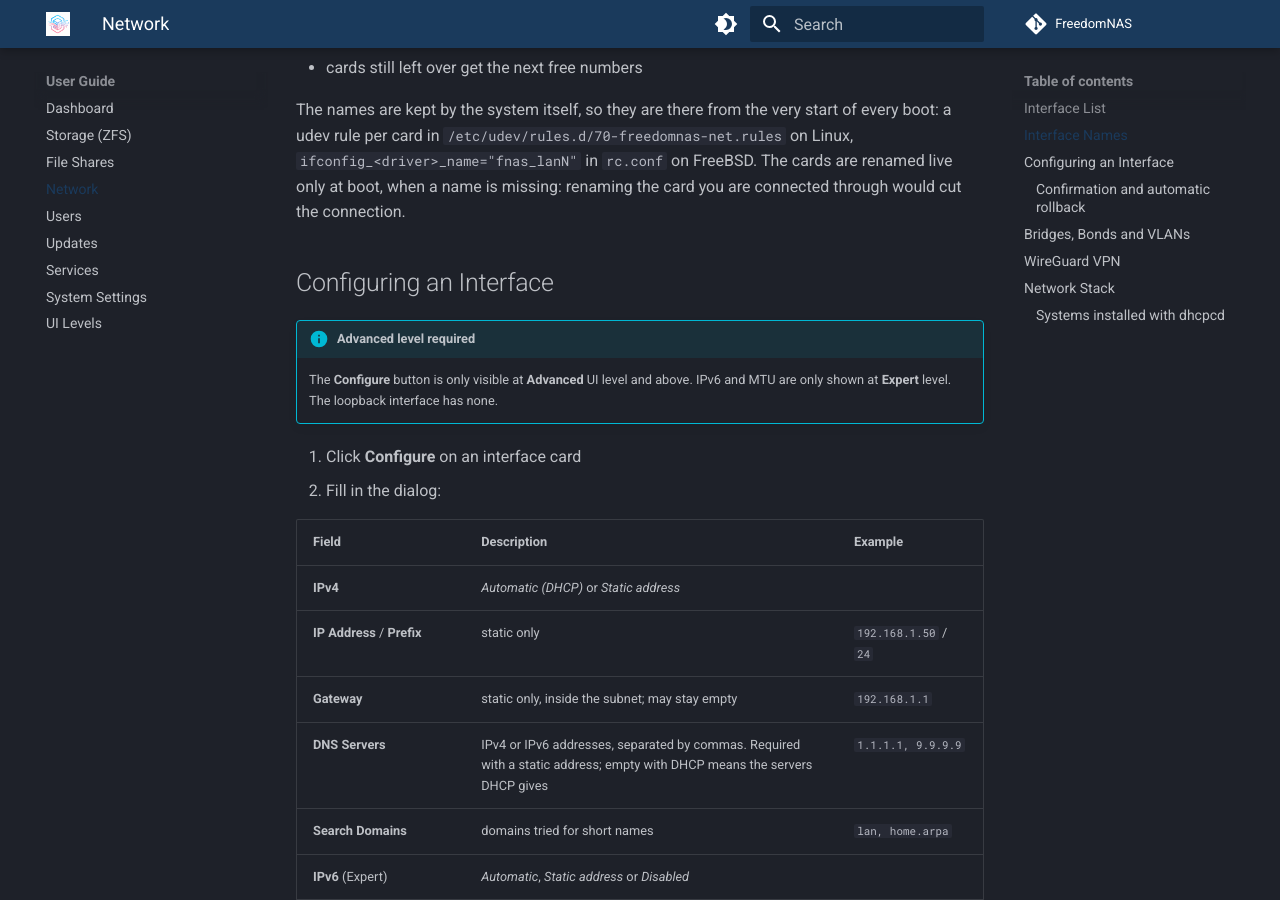
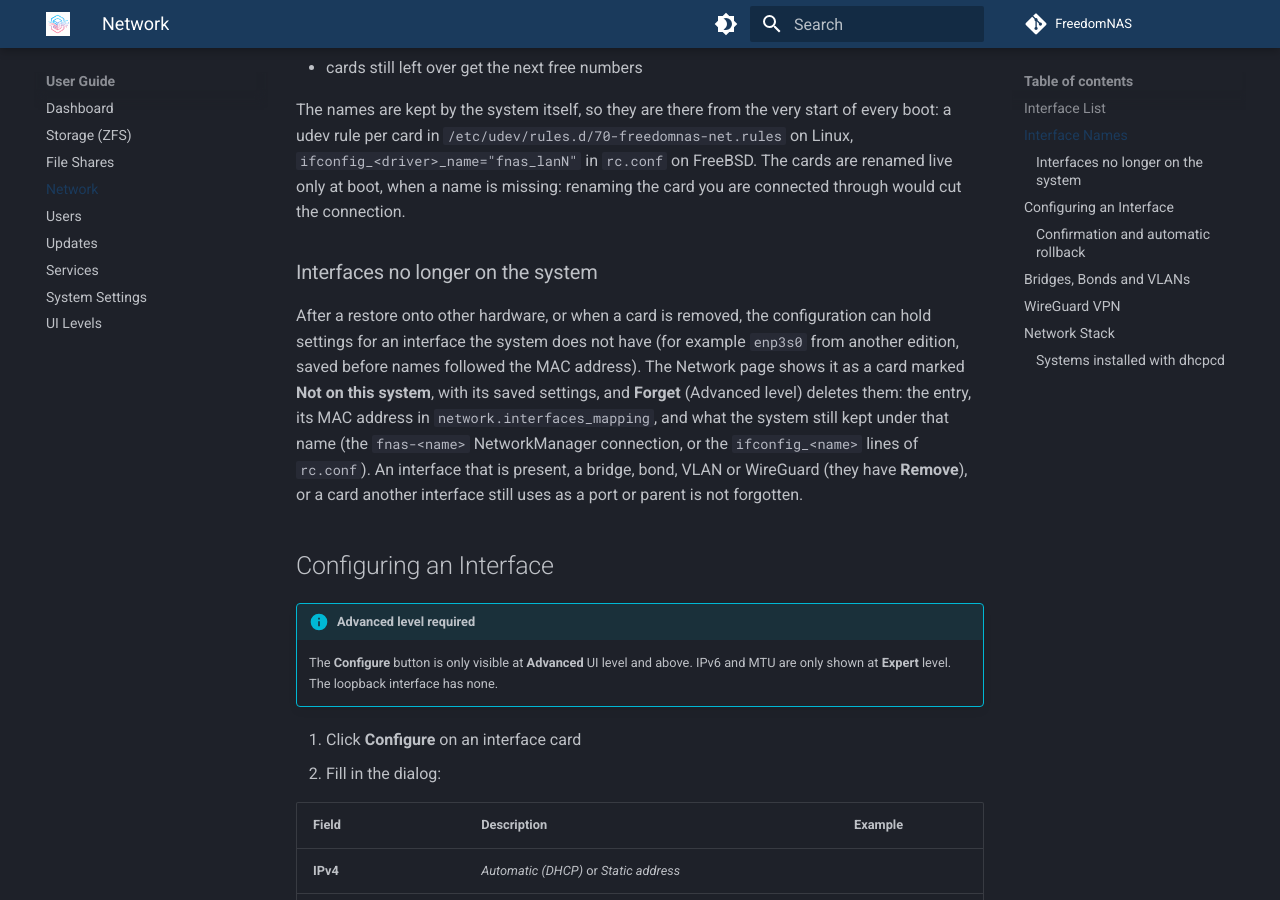
Before and after one commit to FreedomNAS/freedomnas-docs, an MkDocs documentation site: the page built from docs/user-guide/network.md, in a window 1280 px wide and 900 px high, scrolled down 954 px. Built offline with MkDocs 1.6.1 and Material for MkDocs 9.7.7, drawn with Linux system fonts in a browser that asks for light colours.

Commit message:
Document forgetting interfaces no longer on the system

```diff
--- a/docs/user-guide/network.md
+++ b/docs/user-guide/network.md
@@ -39,6 +39,19 @@ start of every boot: a udev rule per card in
 `ifconfig_<driver>_name="fnas_lanN"` in `rc.conf` on FreeBSD. The cards
 are renamed live only at boot, when a name is missing: renaming the card
 you are connected through would cut the connection.
+
+### Interfaces no longer on the system
+
+After a restore onto other hardware, or when a card is removed, the
+configuration can hold settings for an interface the system does not have
+(for example `enp3s0` from another edition, saved before names followed the
+MAC address). The Network page shows it as a card marked **Not on this
+system**, with its saved settings, and **Forget** (Advanced level) deletes
+them: the entry, its MAC address in `network.interfaces_mapping`, and what
+the system still kept under that name (the `fnas-<name>` NetworkManager
+connection, or the `ifconfig_<name>` lines of `rc.conf`). An interface that
+is present, a bridge, bond, VLAN or WireGuard (they have **Remove**), or a
+card another interface still uses as a port or parent is not forgotten.
 
 ## Configuring an Interface
 
```
Also changed, not shown: docs/api/network.md (+8 -0 lines), docs/profiles/os-profiles.md (+1 -0 lines).
